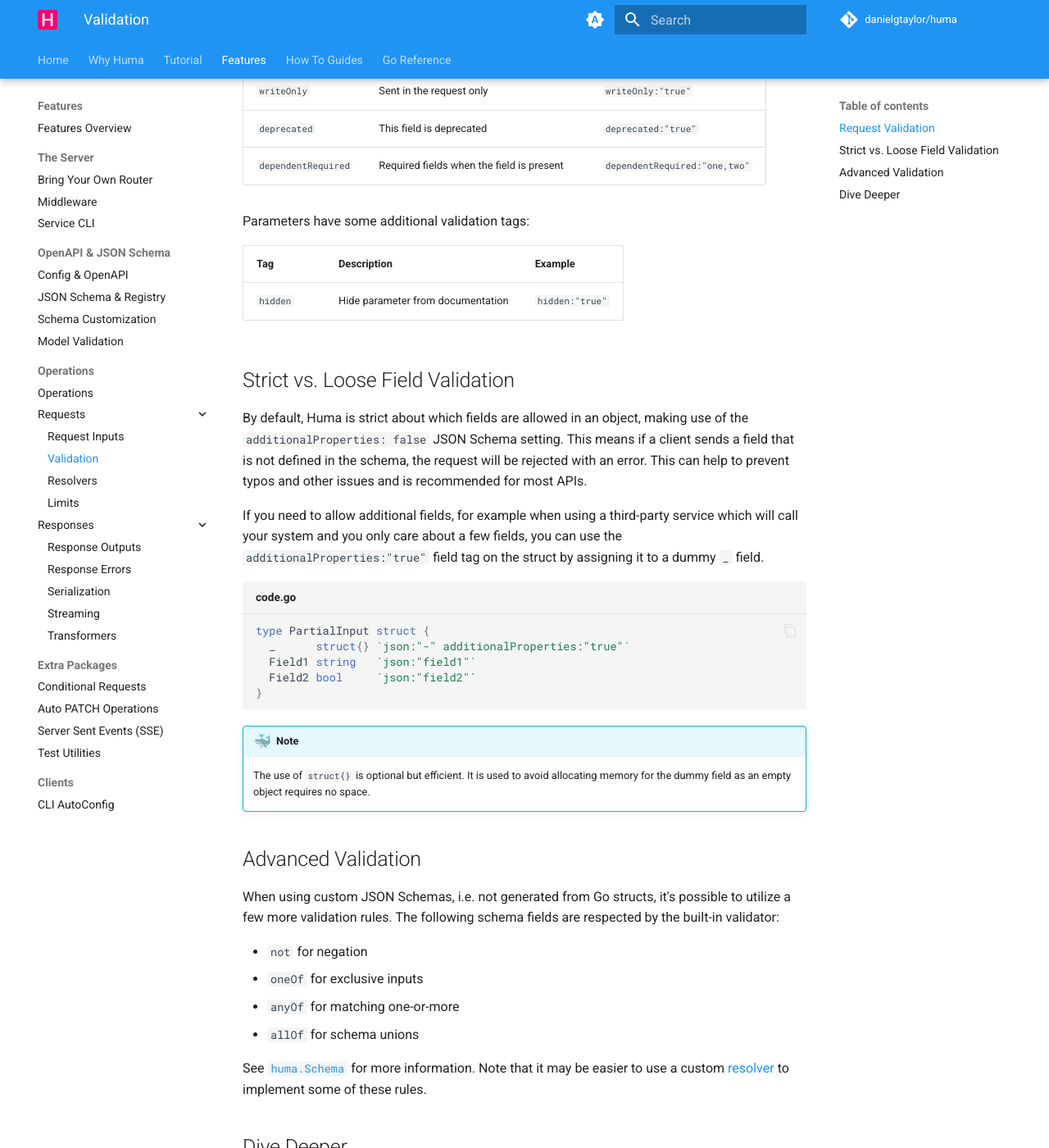
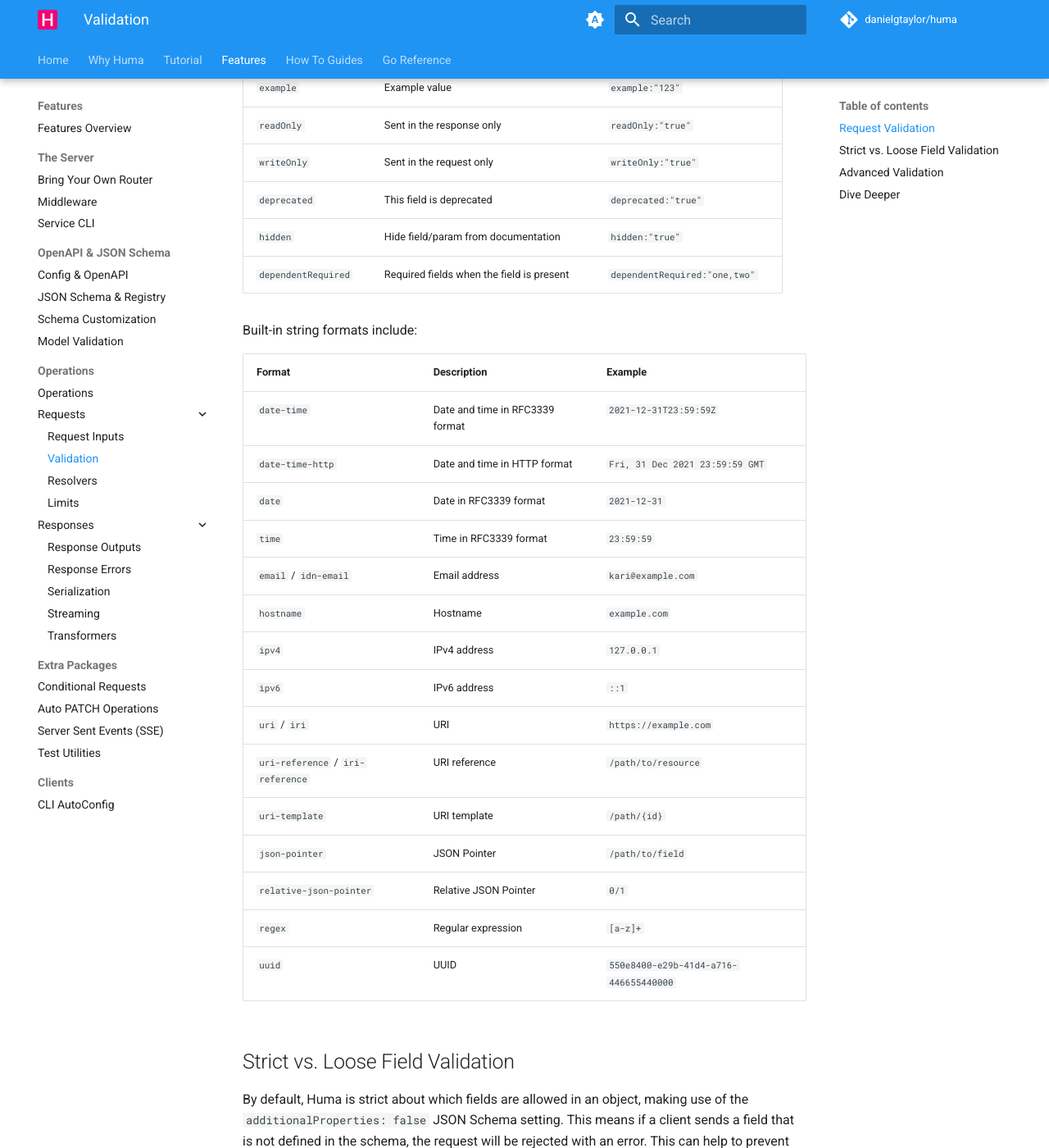
Before and after one commit to danielgtaylor/huma, an MkDocs documentation site: the page built from docs/docs/features/request-validation.md, in a window 1280 px wide and 1400 px high, scrolled down 1337 px. Shown: the whole window at 82% size. Built offline with MkDocs 1.6.1 and Material for MkDocs 9.7.7, drawn with Linux system fonts in a browser that asks for light colours; comment, search, counter and statistics services are not loaded; some of the changed text lies outside the part shown.

Commit message:
feat: hidden tag support for body fields

````diff
--- a/docs/docs/features/request-validation.md
+++ b/docs/docs/features/request-validation.md
@@ -15,38 +15,56 @@ type Person struct {
 }
 ```
 
-The standard `json` tag is supported and can be used to rename a field and mark fields as optional using `omitempty`. The following additional tags are supported on model fields:
+The standard `json` tag is supported and can be used to rename a field and mark fields as optional using `omitempty`. Any field tagged with `json:"-"` will be ignored in the schema.
 
-| Tag                 | Description                               | Example                       |
-|---------------------|-------------------------------------------|-------------------------------|
-| `doc`               | Describe the field                        | `doc:"Who to greet"`          |
-| `format`            | Format hint for the field                 | `format:"date-time"`          |
-| `enum`              | A comma-separated list of possible values | `enum:"one,two,three"`        |
-| `default`           | Default value                             | `default:"123"`               |
-| `minimum`           | Minimum (inclusive)                       | `minimum:"1"`                 |
-| `exclusiveMinimum`  | Minimum (exclusive)                       | `exclusiveMinimum:"0"`        |
-| `maximum`           | Maximum (inclusive)                       | `maximum:"255"`               |
-| `exclusiveMaximum`  | Maximum (exclusive)                       | `exclusiveMaximum:"100"`      |
-| `multipleOf`        | Value must be a multiple of this value    | `multipleOf:"2"`              |
-| `minLength`         | Minimum string length                     | `minLength:"1"`               |
-| `maxLength`         | Maximum string length                     | `maxLength:"80"`              |
-| `pattern`           | Regular expression pattern                | `pattern:"[a-z]+"`            |
-| `minItems`          | Minimum number of array items             | `minItems:"1"`                |
-| `maxItems`          | Maximum number of array items             | `maxItems:"20"`               |
-| `uniqueItems`       | Array items must be unique                | `uniqueItems:"true"`          |
-| `minProperties`     | Minimum number of object properties       | `minProperties:"1"`           |
-| `maxProperties`     | Maximum number of object properties       | `maxProperties:"20"`          |
-| `example`           | Example value                             | `example:"123"`               |
-| `readOnly`          | Sent in the response only                 | `readOnly:"true"`             |
-| `writeOnly`         | Sent in the request only                  | `writeOnly:"true"`            |
-| `deprecated`        | This field is deprecated                  | `deprecated:"true"`           |
-| `dependentRequired` | Required fields when the field is present | `dependentRequired:"one,two"` |
+The following additional tags are supported on model fields:
 
-Parameters have some additional validation tags:
+| Tag                  | Description                                | Example                         |
+| -------------------- | ------------------------------------------ | ------------------------------- |
+| `doc`                | Describe the field                         | `doc:"Who to greet"`            |
+| `format`             | Format hint for the field                  | `format:"date-time"`            |
+| `enum`               | A comma-separated list of possible values  | `enum:"one,two,three"`          |
+| `default`            | Default value                              | `default:"123"`                 |
+| `minimum`            | Minimum (inclusive)                        | `minimum:"1"`                   |
+| `exclusiveMinimum`   | Minimum (exclusive)                        | `exclusiveMinimum:"0"`          |
+| `maximum`            | Maximum (inclusive)                        | `maximum:"255"`                 |
+| `exclusiveMaximum`   | Maximum (exclusive)                        | `exclusiveMaximum:"100"`        |
+| `multipleOf`         | Value must be a multiple of this value     | `multipleOf:"2"`                |
+| `minLength`          | Minimum string length                      | `minLength:"1"`                 |
+| `maxLength`          | Maximum string length                      | `maxLength:"80"`                |
+| `pattern`            | Regular expression pattern                 | `pattern:"[a-z]+"`              |
+| `patternDescription` | Description of the pattern used for errors | `patternDescription:"alphanum"` |
+| `minItems`           | Minimum number of array items              | `minItems:"1"`                  |
+| `maxItems`           | Maximum number of array items              | `maxItems:"20"`                 |
+| `uniqueItems`        | Array items must be unique                 | `uniqueItems:"true"`            |
+| `minProperties`      | Minimum number of object properties        | `minProperties:"1"`             |
+| `maxProperties`      | Maximum number of object properties        | `maxProperties:"20"`            |
+| `example`            | Example value                              | `example:"123"`                 |
+| `readOnly`           | Sent in the response only                  | `readOnly:"true"`               |
+| `writeOnly`          | Sent in the request only                   | `writeOnly:"true"`              |
+| `deprecated`         | This field is deprecated                   | `deprecated:"true"`             |
+| `hidden`             | Hide field/param from documentation        | `hidden:"true"`                 |
+| `dependentRequired`  | Required fields when the field is present  | `dependentRequired:"one,two"`   |
 
-| Tag      | Description                       | Example         |
-| -------- | --------------------------------- | --------------- |
-| `hidden` | Hide parameter from documentation | `hidden:"true"` |
+Built-in string formats include:
+
+| Format                            | Description                     | Example                                |
+| --------------------------------- | ------------------------------- | -------------------------------------- |
+| `date-time`                       | Date and time in RFC3339 format | `2021-12-31T23:59:59Z`                 |
+| `date-time-http`                  | Date and time in HTTP format    | `Fri, 31 Dec 2021 23:59:59 GMT`        |
+| `date`                            | Date in RFC3339 format          | `2021-12-31`                           |
+| `time`                            | Time in RFC3339 format          | `23:59:59`                             |
+| `email` / `idn-email`             | Email address                   | `kari@example.com`                     |
+| `hostname`                        | Hostname                        | `example.com`                          |
+| `ipv4`                            | IPv4 address                    | `127.0.0.1`                            |
+| `ipv6`                            | IPv6 address                    | `::1`                                  |
+| `uri` / `iri`                     | URI                             | `https://example.com`                  |
+| `uri-reference` / `iri-reference` | URI reference                   | `/path/to/resource`                    |
+| `uri-template`                    | URI template                    | `/path/{id}`                           |
+| `json-pointer`                    | JSON Pointer                    | `/path/to/field`                       |
+| `relative-json-pointer`           | Relative JSON Pointer           | `0/1`                                  |
+| `regex`                           | Regular expression              | `[a-z]+`                               |
+| `uuid`                            | UUID                            | `550e8400-e29b-41d4-a716-446655440000` |
 
 ## Strict vs. Loose Field Validation
 
````
Also changed, not shown: 3 other files.
